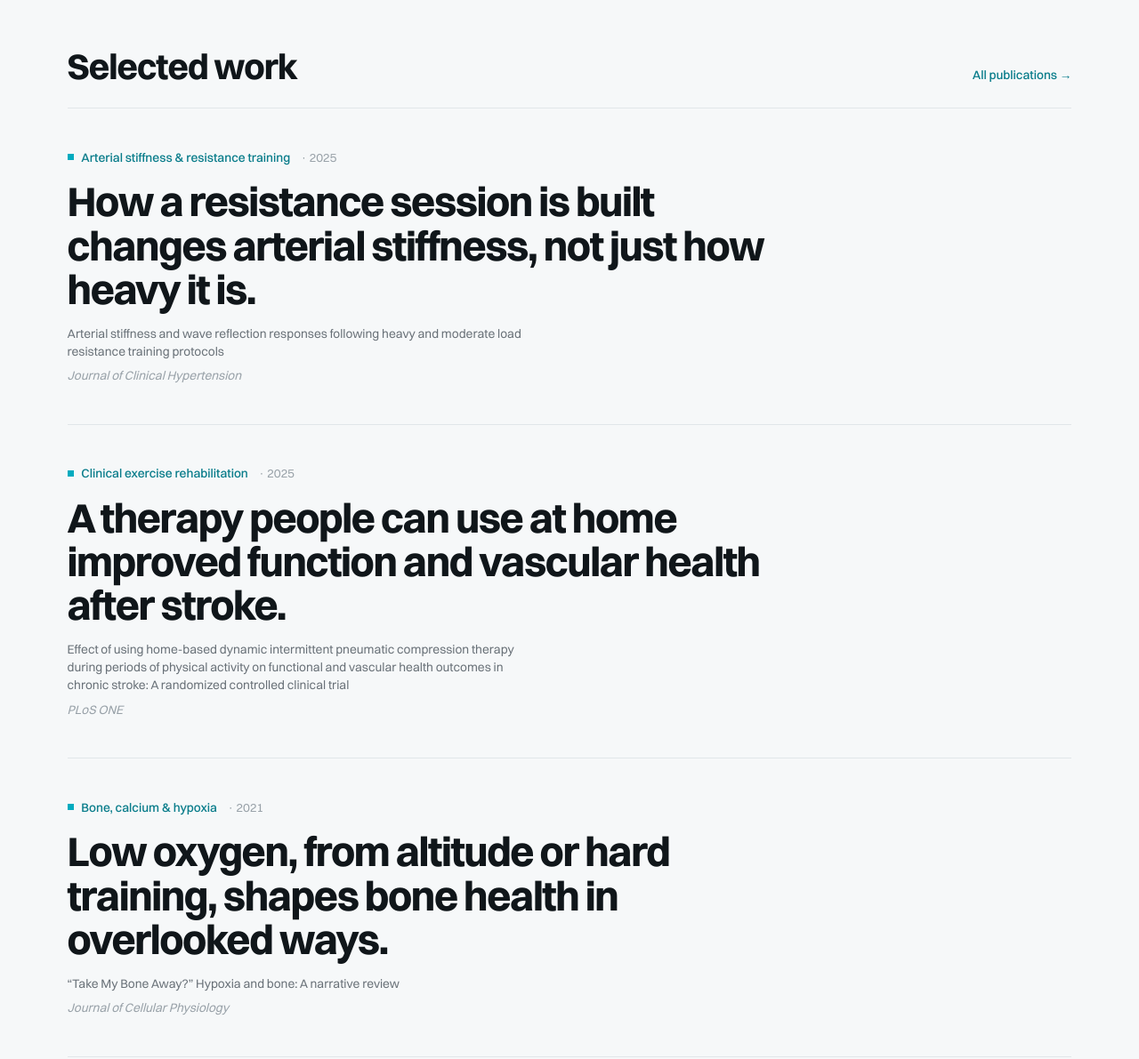
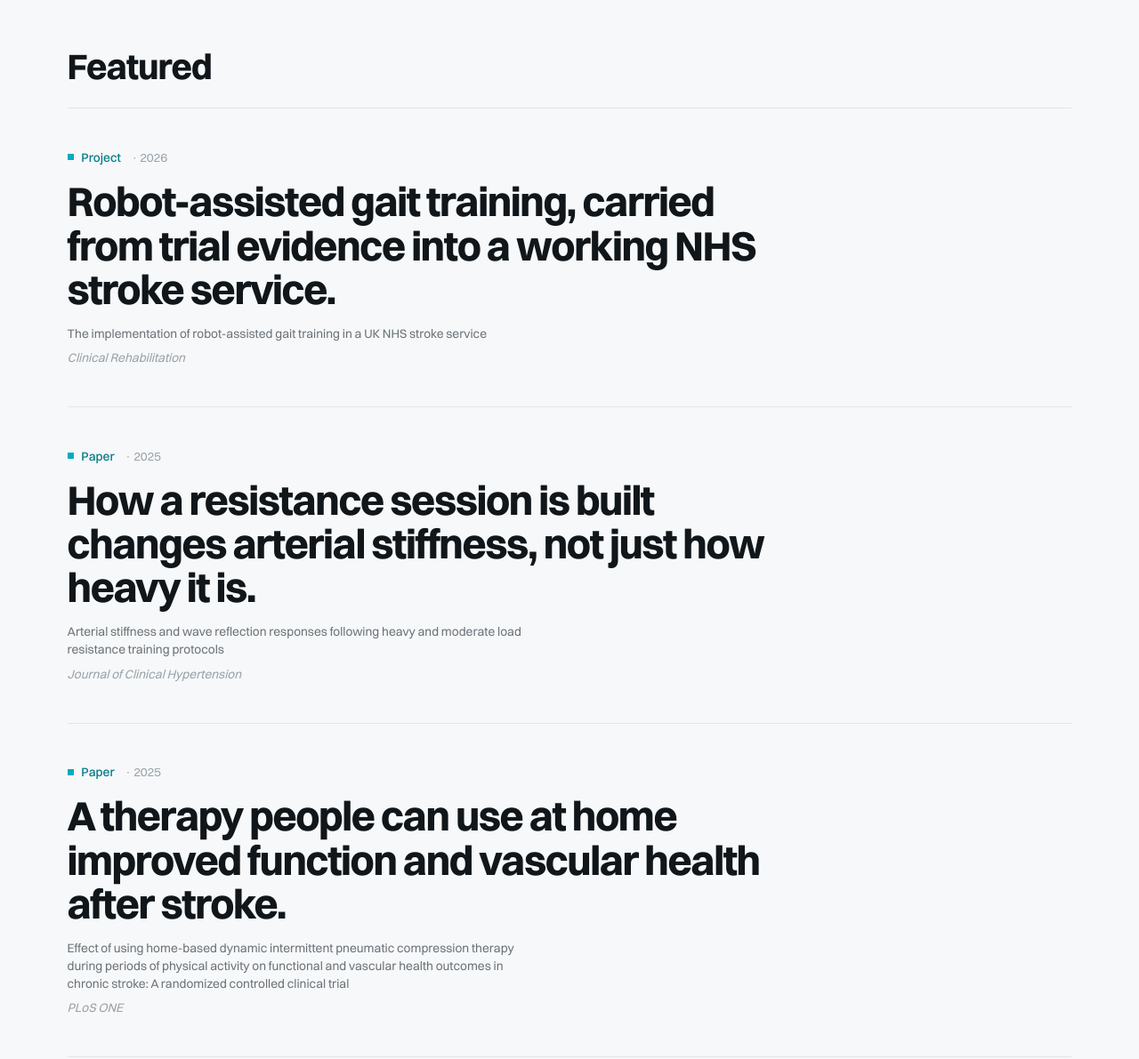
Before and after one commit to Scott-S-Hannah/Scott-S-Hannah.github.io, an Astro site: page / in a window 1280 px wide. Shown: the part 2340-3531 px from the top of the page at 89% size. Built offline with nearby package versions, Linux system fonts and the light colour scheme; Astro itself is replaced by a stand-in of ours; animation ran at ten frames a second.

Commit message:
feat(featured): replace Selected Work with a type-agnostic Featured section
The homepage no longer mirrors the publications archive (the focus areas
already deep-link into it). Featured rows are curated in
src/data/featured.json with a content type per row (Project / Paper /
Post-ready), launching with the NHS gait-training implementation as a
project plus the two strongest paper findings.

Co-Authored-By: Claude Fable 5 <noreply@anthropic.com>

```diff
--- /dev/null
+++ b/src/components/Featured.astro
@@ -0,0 +1,73 @@
+---
+/* Featured: the homepage's "look at this first" slot. Type-agnostic by design:
+   rows are curated in src/data/featured.json and can be a paper, a project, or
+   (eventually) a post; the tag names the type, the headline speaks plainly, the
+   small lines carry provenance. Publications keep their own page; this section
+   never tries to mirror the archive. */
+import featured from '../data/featured.json';
+const items = featured as {
+  type: string; year: number; headline: string; detail: string;
+  source: string; href: string; cta: string; external: boolean;
+}[];
+const clean = (s: string) => s.replace(/\.\s*$/, '');
+---
+<section id="featured" class="ft section">
+  <div class="container">
+    <div class="ft__head reveal">
+      <h2 class="ft__title">Featured</h2>
+    </div>
+    <div class="ft__list">
+      {items.map((it) => (
+        <a class="ft__row reveal" href={it.href} target={it.external ? '_blank' : undefined} rel={it.external ? 'noopener' : undefined}>
+          <p class="ft__tag"><span class="mark" aria-hidden="true"></span>{it.type}<span class="ft__yr num">&nbsp;&middot; {it.year}</span></p>
+          <h3 class="ft__h">{clean(it.headline)}<span class="ft__dot" aria-hidden="true">.</span></h3>
+          <p class="ft__detail">{it.detail}</p>
+          <p class="ft__meta">
+            <span class="ft__source">{it.source}</span>
+            <span class="ft__go">{it.cta}<span aria-hidden="true"> &nearr;</span></span>
+          </p>
+        </a>
+      ))}
+    </div>
+  </div>
+</section>
+
+<style>
+  .ft__head { margin-bottom: clamp(1rem, 2vw, 1.8rem); }
+  .ft__title { font-size: var(--step-2); font-weight: 700; letter-spacing: -0.025em; }
+
+  .ft__list { border-bottom: 1px solid var(--line); }
+  .ft__row {
+    display: block;
+    padding-block: clamp(2rem, 3.4vw, 3.2rem);
+    border-top: 1px solid var(--line);
+    color: var(--ink);
+  }
+  .ft__row:hover { color: var(--ink); }
+
+  .ft__tag { display: flex; align-items: center; gap: 0.55rem; font-size: var(--step--1); font-weight: 500; color: var(--teal-deep); }
+  .ft__tag .mark { width: 7px; height: 7px; flex: none; }
+  .ft__yr { color: var(--faint); font-weight: 400; }
+
+  .ft__h {
+    font-size: clamp(1.6rem, 1.1rem + 2.4vw, 2.9rem);
+    font-weight: 700; letter-spacing: -0.03em; line-height: 1.06;
+    margin: 0.9rem 0 0; max-width: 30ch;
+  }
+  .ft__dot { color: var(--ink); transition: color 0.25s ease; }
+  .ft__row:hover .ft__dot, .ft__row:focus-visible .ft__dot { color: var(--teal); }
+
+  .ft__detail { color: var(--mut); font-size: var(--step--1); margin-top: 1rem; max-width: 66ch; line-height: 1.45; }
+  .ft__meta { display: flex; align-items: baseline; gap: 1.1rem; font-size: var(--step--1); margin-top: 0.35rem; }
+  .ft__source { color: var(--faint); font-style: italic; }
+  .ft__go {
+    color: var(--teal-deep); font-weight: 500; white-space: nowrap;
+    opacity: 0; transform: translateX(-6px); transition: opacity 0.3s ease, transform 0.3s cubic-bezier(0.22, 1, 0.36, 1);
+  }
+  .ft__row:hover .ft__go, .ft__row:focus-visible .ft__go { opacity: 1; transform: translateX(0); }
+  @media (prefers-reduced-motion: reduce) { .ft__go, .ft__dot { transition: none; } }
+
+  @media (max-width: 46rem) {
+    .ft__go { opacity: 1; transform: none; }
+  }
+</style>
--- a/src/components/SelectedWork.astro
+++ /dev/null
@@ -1,76 +0,0 @@
----
-/* The second hero. No graphics: the findings ARE the display. Each row is a
-   link to the paper; the plain-language finding leads at display scale, the
-   formal title and journal sit under it as provenance. */
-import { featured, THEME_LABELS } from '../lib/publications';
-const FINDINGS: Record<string, string> = {
-  'arterial-rt': 'How a resistance session is built changes arterial stiffness, not just how heavy it is',
-  'clinical-rehab': 'A therapy people can use at home improved function and vascular health after stroke',
-  'bone-calcium': 'Low oxygen, from altitude or hard training, shapes bone health in overlooked ways',
-};
-const items = featured.slice(0, 3);
-const findingOf = (p: (typeof items)[0]) => (FINDINGS[p.theme] ?? p.title).replace(/\.\s*$/, '');
----
-<section id="work" class="sw section">
-  <div class="container">
-    <div class="sw__head reveal">
-      <h2 class="sw__title">Selected work</h2>
-      <a class="sw__all" href="/publications">All publications<span aria-hidden="true"> &rarr;</span></a>
-    </div>
-    <div class="sw__list">
-      {items.map((p) => (
-        <a class="sw__row reveal" href={p.doi ? `https://doi.org/${p.doi}` : '/publications'} target={p.doi ? '_blank' : undefined} rel={p.doi ? 'noopener' : undefined}>
-          <p class="sw__tag"><span class="mark" aria-hidden="true"></span>{THEME_LABELS[p.theme]}<span class="sw__yr num">&nbsp;&middot; {p.year}</span></p>
-          <h3 class="sw__find">{findingOf(p)}<span class="sw__dot" aria-hidden="true">.</span></h3>
-          <p class="sw__src">{p.title}</p>
-          <p class="sw__meta">
-            <span class="sw__journal">{p.journal}</span>
-            <span class="sw__go">Read the paper<span aria-hidden="true"> &nearr;</span></span>
-          </p>
-        </a>
-      ))}
-    </div>
-  </div>
-</section>
-
-<style>
-  .sw__head { display: flex; align-items: baseline; justify-content: space-between; gap: 1rem; margin-bottom: clamp(1rem, 2vw, 1.8rem); }
-  .sw__title { font-size: var(--step-2); font-weight: 700; letter-spacing: -0.025em; }
-  .sw__all { font-size: var(--step--1); font-weight: 500; color: var(--teal-deep); white-space: nowrap; }
-  .sw__all:hover { color: var(--ink); }
-
-  .sw__list { border-bottom: 1px solid var(--line); }
-  .sw__row {
-    display: block;
-    padding-block: clamp(2rem, 3.4vw, 3.2rem);
-    border-top: 1px solid var(--line);
-    color: var(--ink);
-  }
-  .sw__row:hover { color: var(--ink); }
-
-  .sw__tag { display: flex; align-items: center; gap: 0.55rem; font-size: var(--step--1); font-weight: 500; color: var(--teal-deep); }
-  .sw__tag .mark { width: 7px; height: 7px; flex: none; }
-  .sw__yr { color: var(--faint); font-weight: 400; }
-
-  .sw__find {
-    font-size: clamp(1.6rem, 1.1rem + 2.4vw, 2.9rem);
-    font-weight: 700; letter-spacing: -0.03em; line-height: 1.06;
-    margin: 0.9rem 0 0; max-width: 30ch;
-  }
-  .sw__dot { color: var(--ink); transition: color 0.25s ease; }
-  .sw__row:hover .sw__dot, .sw__row:focus-visible .sw__dot { color: var(--teal); }
-
-  .sw__src { color: var(--mut); font-size: var(--step--1); margin-top: 1rem; max-width: 66ch; line-height: 1.45; }
-  .sw__meta { display: flex; align-items: baseline; gap: 1.1rem; font-size: var(--step--1); margin-top: 0.35rem; }
-  .sw__journal { color: var(--faint); font-style: italic; }
-  .sw__go {
-    color: var(--teal-deep); font-weight: 500; white-space: nowrap;
-    opacity: 0; transform: translateX(-6px); transition: opacity 0.3s ease, transform 0.3s cubic-bezier(0.22, 1, 0.36, 1);
-  }
-  .sw__row:hover .sw__go, .sw__row:focus-visible .sw__go { opacity: 1; transform: translateX(0); }
-  @media (prefers-reduced-motion: reduce) { .sw__go, .sw__dot { transition: none; } }
-
-  @media (max-width: 46rem) {
-    .sw__go { opacity: 1; transform: none; }
-  }
-</style>
--- /dev/null
+++ b/src/data/featured.json
@@ -0,0 +1,32 @@
+[
+  {
+    "type": "Project",
+    "year": 2026,
+    "headline": "Robot-assisted gait training, carried from trial evidence into a working NHS stroke service",
+    "detail": "The implementation of robot-assisted gait training in a UK NHS stroke service",
+    "source": "Clinical Rehabilitation",
+    "href": "/publications?area=rehabilitation",
+    "cta": "See the work",
+    "external": false
+  },
+  {
+    "type": "Paper",
+    "year": 2025,
+    "headline": "How a resistance session is built changes arterial stiffness, not just how heavy it is",
+    "detail": "Arterial stiffness and wave reflection responses following heavy and moderate load resistance training protocols",
+    "source": "Journal of Clinical Hypertension",
+    "href": "https://doi.org/10.1111/jch.70020",
+    "cta": "Read the paper",
+    "external": true
+  },
+  {
+    "type": "Paper",
+    "year": 2025,
+    "headline": "A therapy people can use at home improved function and vascular health after stroke",
+    "detail": "Effect of using home-based dynamic intermittent pneumatic compression therapy during periods of physical activity on functional and vascular health outcomes in chronic stroke: A randomized controlled clinical trial",
+    "source": "PLoS ONE",
+    "href": "https://doi.org/10.1371/journal.pone.0318942",
+    "cta": "Read the paper",
+    "external": true
+  }
+]
--- a/src/pages/index.astro
+++ b/src/pages/index.astro
@@ -3,7 +3,7 @@ import Base from '../layouts/Base.astro';
 import GenerativeHero from '../components/GenerativeHero.astro';
 import About from '../components/About.astro';
 import FocusAreas from '../components/FocusAreas.astro';
-import SelectedWork from '../components/SelectedWork.astro';
+import Featured from '../components/Featured.astro';
 import Consultancy from '../components/Consultancy.astro';
 import ContactCTA from '../components/ContactCTA.astro';
 ---
@@ -11,7 +11,7 @@ import ContactCTA from '../components/ContactCTA.astro';
   <GenerativeHero />
   <About />
   <FocusAreas />
-  <SelectedWork />
+  <Featured />
   <Consultancy />
   <ContactCTA />
 </Base>
```
